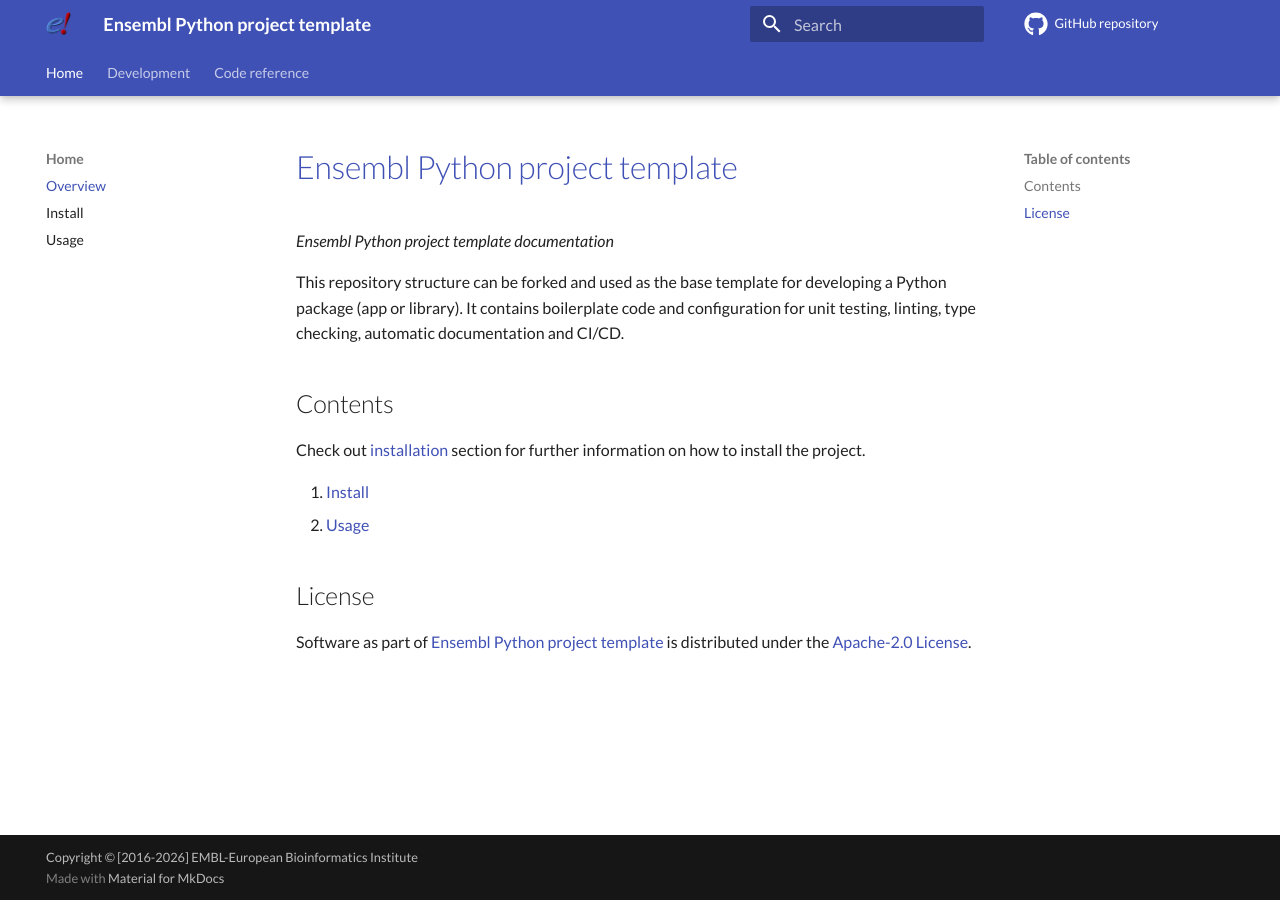
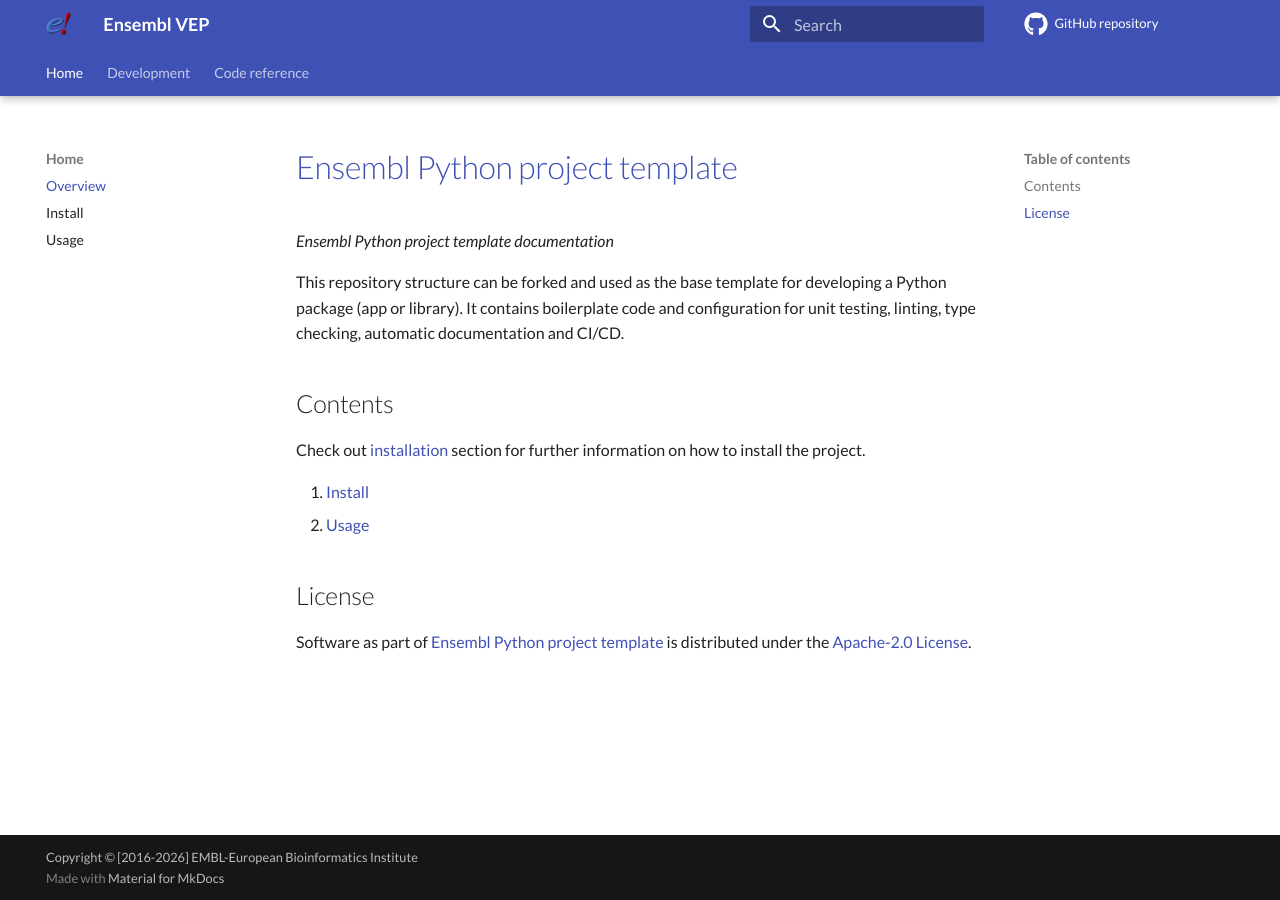
Before and after one commit to Ensembl/ensembl-vep-py, an MkDocs documentation site: the page built from docs/index.md, in a window 1280 px wide. Built offline with MkDocs 1.6.1 and Material for MkDocs 9.7.7, drawn with Linux system fonts in a browser that asks for light colours; comment, search, counter and statistics services are not loaded.

```diff
--- a/mkdocs.yml
+++ b/mkdocs.yml
@@ -12,9 +12,9 @@
 # See the License for the specific language governing permissions and
 # limitations under the License.
 
-site_name: Ensembl Python project template
-site_url: https://ensembl.github.io/template-python
-repo_url: https://github.com/Ensembl/template-python
+site_name: Ensembl VEP
+site_url: https://ensembl.github.io/ensembl-vep-py
+repo_url: https://github.com/Ensembl/ensembl-vep-py
 repo_name: GitHub repository
 copyright: Copyright &copy; [2016-<script>document.write(new Date().getFullYear())</script>] <a href="https://www.ebi.ac.uk">EMBL-European Bioinformatics Institute</a>
 
```
Also changed, not shown: 4 other files.
